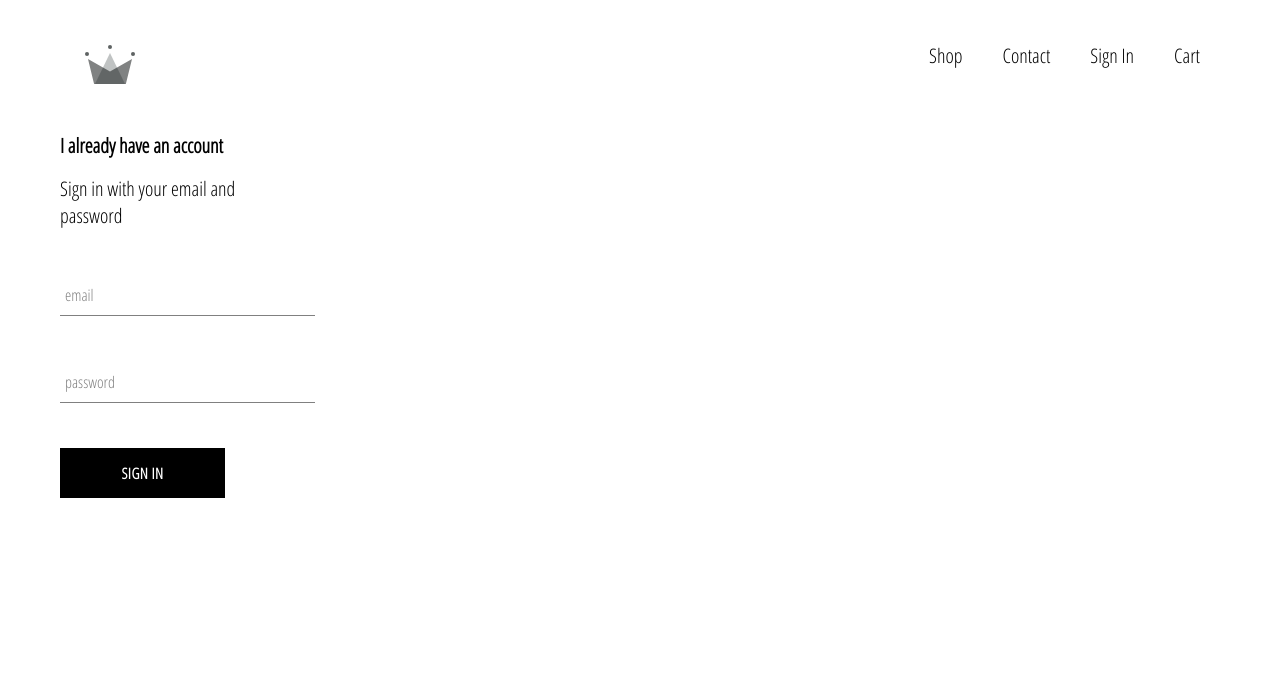
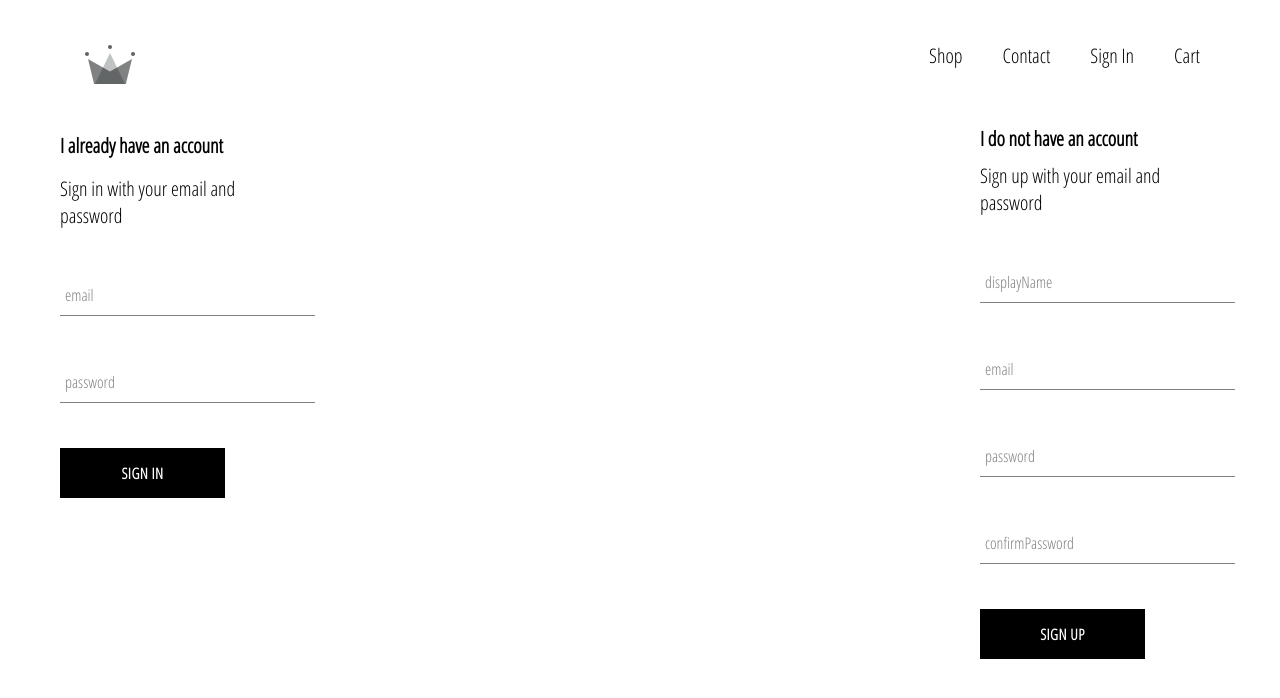
Before and after one commit to chris510/Palm-Clothing, a React (Create React App) app: page /signin in a window 1280 px wide. Shown: the top 698 px of the page. Built offline with nearby package versions, Linux system fonts and the light colour scheme.

Commit message:
Sign Up Component

```diff
--- a/package.json
+++ b/package.json
@@ -11,6 +11,7 @@
     "@types/react": "^16.9.23",
     "@types/react-dom": "^16.9.5",
     "@types/react-router-dom": "^5.1.3",
+    "body-parser": "^1.19.0",
     "express": "^4.17.1",
     "node-sass": "^4.13.1",
     "react": "^16.13.0",
--- a/src/components/header/header.component.jsx
+++ b/src/components/header/header.component.tsx
@@ -4,10 +4,10 @@ import { ReactComponent as Logo } from '../../crown.svg'
 
 import './header.styles.scss';
 
-const Header = () => (
+const Header: React.FC = () => (
   <div className="header">
     <Link className="logo-container" to="/">
-      <Logo></Logo>
+      <Logo/>
     </Link>
     <div className="options">
       <Link className="option" to="/shop">Shop</Link>
--- a/src/components/sign-in/sign-in.component.tsx
+++ b/src/components/sign-in/sign-in.component.tsx
@@ -2,8 +2,9 @@ import React from 'react';
 import './sign-in.styles.scss';
 
 import CustomButton from '../custom-button/custom-button.component';
+import User from '../../interface/user.interface';
 
-class SignIn extends React.Component<{}, {email: string, password: string}> {
+class SignIn extends React.Component<{}, User> {
   constructor(props: {}) {
     super(props);
 
@@ -28,9 +29,8 @@ class SignIn extends React.Component<{}, {email: string, password: string}> {
     } as any);
   }
 
-  handleShrinkEffect = (labelName: string): any => {
+  handleShrinkEffect = (labelName: string) => {
     const {email, password} = this.state;
-
     let shrinkClass: string;
 
     if (labelName === "email") {
--- /dev/null
+++ b/src/components/sign-up/sign-up.component.tsx
@@ -0,0 +1,112 @@
+import React from 'react';
+
+import './sign-up.styles.scss';
+import CustomButton from '../custom-button/custom-button.component';
+import User from '../../interface/user.interface';
+
+class SignUp extends React.Component<{}, User> {
+  constructor(props: {}) {
+    super(props);
+
+    this.state = {
+      displayName: '',
+      email: '',
+      password: '',
+      confirmPassword: ''
+    }
+  }
+
+  handleShrinkEffect = (labelName: string) => {
+    const {displayName, email, password, confirmPassword} = this.state;
+    let shrinkClass: string;
+    let value: string;
+
+    switch (labelName) {
+      case ("displayName"):
+        value = displayName;
+        break;
+      case ("email"):
+        value = email;
+        break;
+      case ("password"):
+        value = password;
+        break;
+      case ("confirmPassword"):
+        value = confirmPassword;
+        break;
+    }
+
+    shrinkClass = value.length ? "shrink" : "";
+
+    return (
+      <label className={`form-input-label ${shrinkClass}`}>
+        {labelName}
+      </label>
+    )
+  }
+
+  handleChange = (event: React.ChangeEvent<HTMLInputElement>): void => {
+    let target = event.target as HTMLInputElement;
+    this.setState({
+      [target.name]: target.value
+    } as any);
+  }
+
+  render() {
+    return (
+      <div className="sign-up">
+        <h1 className="title">I do not have an account</h1>
+        <span>Sign up with your email and password</span>
+        <form className="sign-up-form">
+          <div className="group">
+            <input
+              className="form-input"
+              name="displayName"
+              type="displayName"
+              value={this.state.displayName}
+              onChange={this.handleChange}
+              required={true}
+            />
+            {this.handleShrinkEffect("displayName")}
+          </div>
+          <div className="group">
+            <input
+              className="form-input"
+              name="email"
+              type="email"
+              value={this.state.email}
+              onChange={this.handleChange}
+              required={true}
+            />
+            {this.handleShrinkEffect("email")}
+          </div>
+          <div className="group">
+            <input
+              className="form-input"
+              name="password"
+              type="password"
+              value={this.state.password}
+              onChange={this.handleChange}
+              required={true}
+            />
+            {this.handleShrinkEffect("password")}
+          </div>
+          <div className="group">
+            <input
+              className="form-input"
+              name="password"
+              type="password"
+              value={this.state.confirmPassword}
+              onChange={this.handleChange}
+              required={true}
+            />
+            {this.handleShrinkEffect("confirmPassword")}
+          </div>
+          <CustomButton type="submit">Sign Up</CustomButton>
+        </form>
+      </div>
+    )
+  }
+}
+
+export default SignUp;
--- /dev/null
+++ b/src/components/sign-up/sign-up.styles.scss
@@ -0,0 +1,73 @@
+$sub-color: grey;
+$main-color: black;
+
+@mixin shrinkLabel {
+  top: -1.4rem;
+  font-size: 1.2rem;
+  color: $main-color;
+}
+
+.sign-up {
+  width: 30vh;
+  display: flex;
+  flex-direction: column;
+  color: $main-color;
+
+  .title {
+    margin: 1rem 0;
+  }
+
+  h2 {
+    font-size: 2rem;
+  }
+
+  span {
+    font-size: 2rem;
+  }
+
+  .group {
+    position: relative;
+    margin: 4.5rem 0;
+
+    .form-input {
+      background: none;
+      background-color: white;
+      color: $sub-color;
+      font-size: 18px;
+      padding: 1rem 1rem 1rem .5rem;
+      display: block;
+      width: 100%;
+      border: none;
+      border-radius: 0;
+      border-bottom: 1px solid $sub-color;
+      margin: 2.5rem 0;
+
+      &:focus {
+        outline: none;
+      }
+
+      &:focus ~ .form-input-label {
+        @include shrinkLabel();
+      }
+    }
+
+    input[type='password'] {
+      letter-spacing: 0.3em;
+    }
+
+    .form-input-label {
+      color: $sub-color;
+      font-size: 1.6rem;
+      font-weight: normal;
+      position: absolute;
+      pointer-events: none;
+      left: .5rem;
+      top: 1rem;
+      transition: 300ms ease all;
+
+      &.shrink {
+        @include shrinkLabel();
+      }
+    }
+  }
+}
--- a/src/pages/session/session.component.tsx
+++ b/src/pages/session/session.component.tsx
@@ -2,10 +2,12 @@ import React from 'react';
 import './session.styles.scss';
 
 import SignIn from '../../components/sign-in/sign-in.component';
+import SignUp from '../../components/sign-up/sign-up.component';
 
 const Session: React.FC = () => (
   <div className="session">
     <SignIn/>
+    <SignUp/>
   </div>
 )
 
--- a/src/pages/session/session.styles.scss
+++ b/src/pages/session/session.styles.scss
@@ -0,0 +1,6 @@
+.session {
+  height: 100%;
+  width: 100%;
+  display: flex;
+  justify-content: space-between;
+}
```
Also changed, not shown: server.js (+13 -15 lines), src/components/sign-in/dadsadsa.jsx (deleted, +0 -61 lines), src/interface/user.interface.ts (added, +8 -0 lines).
